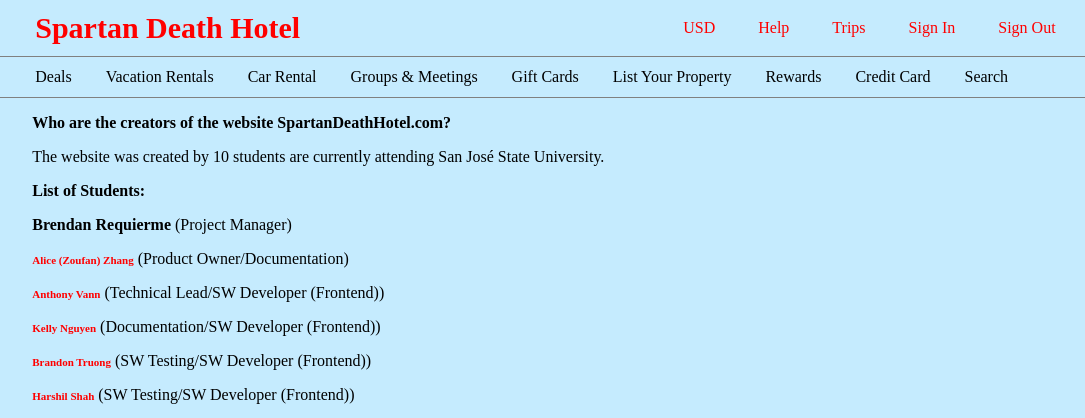
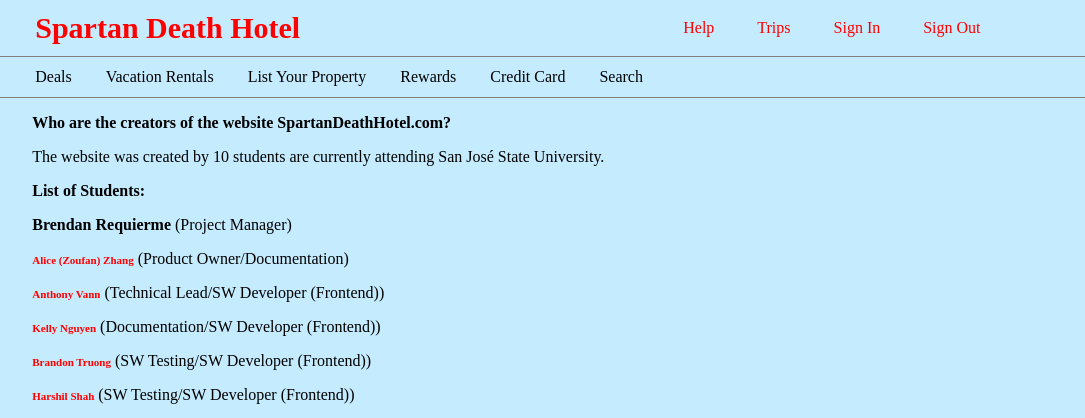
Before and after one commit to brendanrequierme/CMPE165, a PHP site: page /aboutpage.php in a window 1280 px wide. Shown: the top 418 px of the page, without its empty margins (103-1188 px from the left). Run offline with PHP 8.4, Linux system fonts and the light colour scheme; some libraries are stand-ins or nearby versions.

Commit message:
Add files via upload

```diff
--- a/header.php
+++ b/header.php
@@ -16,8 +16,7 @@
             <table>
                 <tr>
                     <th class = "logo"><a class = "clearDecorAndRed" href = "homepage.php">Spartan Death Hotel</a></th>
-                    <td class = redTextRPad><a class = "clearDecorAndRed" href = "payment.php">USD</td>
-                    <td class = redTextRPad>Help</td>
+                    <td class = redTextRPad><a class = "clearDecorAndRed" href = "helppage.php">Help</a></td>
                     <td class = redTextRPad>Trips</td>
                     <td class = redTextRPad2><a class = "clearDecorAndRed" href = "login.php">Sign In</a></td>
                     <td class = redTextRPad2><a class = clearDecorAndRed href = "logout.php">Sign Out</a></td>
@@ -32,9 +31,6 @@
                 <tr>
                     <td><a class = "clearDecorAndRPad" href = "https://www.w3schools.com/">Deals</a></td>
                     <td><a class = "clearDecorAndRPad" href = "https://www.w3schools.com/">Vacation Rentals</a></td>
-                    <td><a class = "clearDecorAndRPad" href = "https://www.w3schools.com/">Car Rental</a></td>
-                    <td><a class = "clearDecorAndRPad" href = "https://www.w3schools.com/">Groups & Meetings</a></td>
-                    <td><a class = "clearDecorAndRPad" href = "https://www.w3schools.com/">Gift Cards</a></td>
                     <td><a class = "clearDecorAndRPad" href = "listpropertiespage.php">List Your Property</a></td>
                     <td><a class = "clearDecorAndRPad" href = "https://www.w3schools.com/">Rewards</a></td>
                     <td><a class = "clearDecorAndRPad" href = "https://www.w3schools.com/">Credit Card</a></td>
```
